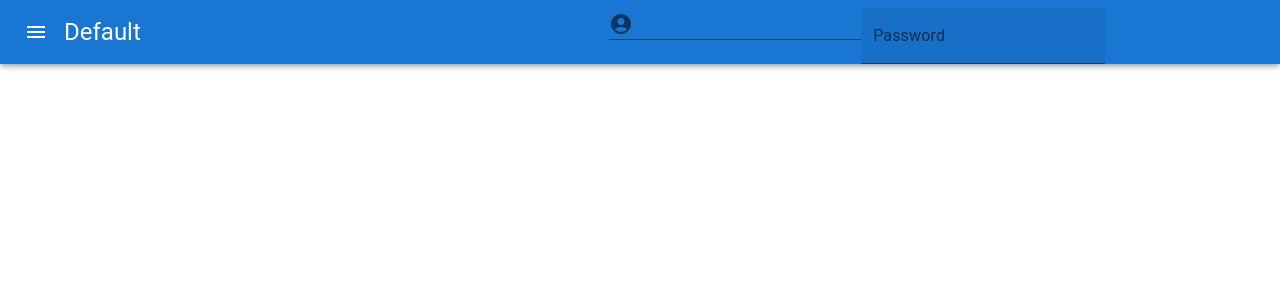
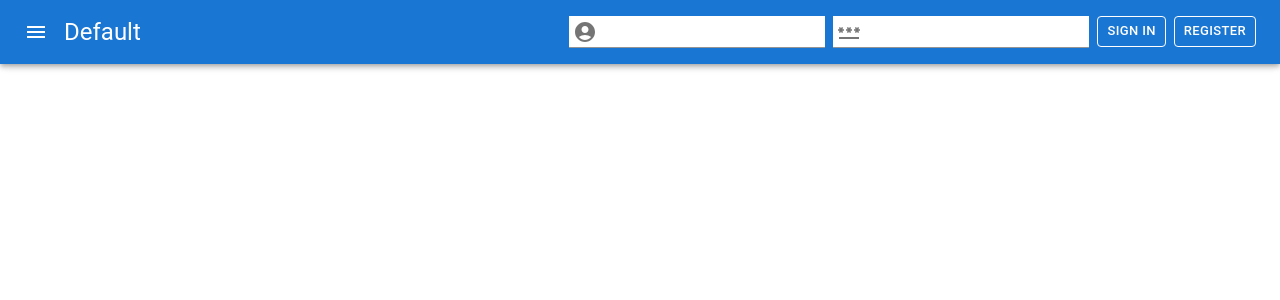
Before and after one commit to nzkarl00/AuctionSiteFrontend, a React (Create React App) app: page /navbar in a window 1280 px wide. Shown: the top 300 px of the page. Built offline with nearby package versions, Linux system fonts and the light colour scheme.

Commit message:
Made navbar, in process of changing multiselect on auctions

```diff
--- a/package.json
+++ b/package.json
@@ -19,6 +19,7 @@
     "react-dom": "^18.1.0",
     "react-router-dom": "^6.3.0",
     "react-scripts": "5.0.1",
+    "react-select": "^5.3.2",
     "typescript": "^4.6.4",
     "web-vitals": "^2.1.4",
     "zustand": "^4.0.0-rc.1"
--- a/src/Auctions.tsx
+++ b/src/Auctions.tsx
@@ -1,11 +1,12 @@
 import axios from 'axios';
-import React from "react";
+import React, { Component } from 'react'
+import Select from 'react-select'
 import {
     Box,
     Card, Checkbox, Chip,
     Container, Divider, FormControl, Grid, InputLabel,
     List,
-    ListItemButton, ListItemText, MenuItem, OutlinedInput, Paper, Select, SelectChangeEvent,
+    ListItemButton, ListItemText, MenuItem, OutlinedInput, Paper, SelectChangeEvent,
     Stack, TextField
 } from "@mui/material";
 import Navbar from "./Navbar";
@@ -56,6 +57,7 @@ const Auctions = () => {
         const {
         target: {value},
         } = event;
+        console.log(event.target)
         setSelectedCategories(
             typeof value === 'string' ? value.split(',') : value,
         );
@@ -145,21 +147,13 @@ const Auctions = () => {
                 <h3>Filter:</h3>
                 <TextField id="searchParams" label="Search" onChange={updateSearch}/>
                 <br></br>
-                <Select id={"categorySelect"} onChange={handleCatSelection} multiple value = {selectedCategories} placeholder={"Categories"}
-                    MenuProps={{sx:{maxHeight: 300}}}
-                    renderValue={(selected) => (
-                    <Box sx={{ display: 'flex', flexWrap: 'wrap', gap: 0.5 }}>
-                        {selected.map((value) => (
-                            <Chip key={value} label={value} />
-                        ))}
-                    </Box>
-                    )}>
-                    {categories.map((cat) => (
-                        <MenuItem key={cat.categoryId} value={cat.name}>
-                            <ListItemText primary={cat.name} />
-                        </MenuItem>
-                    ))}
-                </Select>
+                <Select
+                    isMulti
+                    name="categories"
+                    options={categories}
+                    className="basic-multi-select"
+                    classNamePrefix="select"
+                />
             </FormControl>
         </Paper>
         )
--- a/src/Navbar.tsx
+++ b/src/Navbar.tsx
@@ -1,6 +1,6 @@
 import {
-    AppBar,
-    Box,
+    AppBar, Avatar,
+    Box, Button, Divider, Grid,
     IconButton, Input, InputAdornment, InputLabel,
     Menu, MenuItem, TextField,
     Toolbar,
@@ -12,11 +12,14 @@ import {AccountCircle, Search, VerifiedUser} from "@mui/icons-material";
 import SearchIcon from '@mui/icons-material/Search';
 import React from "react";
 import {useUserStore} from "./store";
+import PasswordIcon from '@mui/icons-material/Password';
 
 const Navbar = (props: { pageName: any; loggedIn?: boolean}) => {
     const [anchorElement, setAnchorElement] = React.useState<null | HTMLElement>(null);
     const token = useUserStore(state => state.userToken)
     const setToken = useUserStore(state => state.setToken)
+    const userId = useUserStore(state => state.userId)
+    const setUserId = useUserStore(state => state.setUserId)
     const open = Boolean(anchorElement);
     const emailRegex = new RegExp('^[^\s@]+@([^\s@.,]+\.)+[^\s@.,]{1,}$')
     const [email, setEmail] = React.useState('')
@@ -27,20 +30,34 @@ const Navbar = (props: { pageName: any; loggedIn?: boolean}) => {
     const updatePasswordState = (event: { target?: any; }) => {
         setPassword(event.target.value)
     }
+    const styles = {
+        loginInput: {
+            backgroundColor: "white"
+        }
+    }
     const getLoggedIn = () => {
         console.log(token)
         if (token === '') {
             return (
-                <Box sx={{ flexGrow: 1, alignSelf: "flex-end"}}>
-                    <Input id="navEmail" startAdornment={<InputAdornment position="start"><AccountCircle /></InputAdornment>}/>
-                    <TextField type="password" variant="filled" id="password" label="Password" onChange={updatePasswordState}/>
-
-                </Box>
+                <Grid container justifyContent="flex-end" spacing={1}>
+                    <Grid item>
+                    <Input style={styles.loginInput} id="navEmail" startAdornment={<InputAdornment position="start">&nbsp;<AccountCircle/></InputAdornment>}/>
+                    </Grid>
+                    <Grid item>
+                    <Input style={styles.loginInput} type="password" id="navEmail" startAdornment={<InputAdornment position="start">&nbsp;<PasswordIcon/></InputAdornment>}/>
+                    </Grid>
+                    <Grid item>
+                        <Button size="small" color="inherit" variant="outlined">Sign In</Button>
+                    </Grid>
+                    <Grid item>
+                        <Button size="small" color="inherit" variant="outlined">Register</Button>
+                    </Grid>
+                </Grid>
             )
         } else {
             return (
             <div>
-                <IconButton id="accountButton" edge={"end"} onClick={openAccountMenu}><AccountCircle sx={{color:"white"}}/></IconButton>
+                <IconButton id="accountButton" edge={"end"} onClick={openAccountMenu}><Avatar alt={"User Profile Photo"} src={"http://localhost:4941/api/v1/users/" + "8" + "/image"}/></IconButton>
                 <Menu anchorEl={anchorElement} MenuListProps={{"aria-labelledby": "accountButton"}} open={open} onClose={closeAccountMenu}>
                     <MenuItem><Link to={"/register"}>My Profile</Link></MenuItem>
                     <MenuItem><Link to={"/register"}>My Auctions</Link></MenuItem>
@@ -65,7 +82,6 @@ const Navbar = (props: { pageName: any; loggedIn?: boolean}) => {
         <Toolbar>
             <MenuIcon sx={{mr:2}} />
             <Typography variant={"h5"} sx={{mr:2}}>{props.pageName}</Typography>
-            <Box sx={{ flexGrow: 1 }} />
             {getLoggedIn()}
         </Toolbar>
     </AppBar>
--- a/src/Register.tsx
+++ b/src/Register.tsx
@@ -21,6 +21,7 @@ const Register = () => {
     const [profilePhoto, setProfilePhoto] = React.useState(null)
     const emailRegex = new RegExp('^[^\s@]+@([^\s@.,]+\.)+[^\s@.,]{1,}$')
     const setToken = useUserStore(state => state.setToken)
+    const setUserId = useUserStore(state => state.setUserId)
     const updateFirstNameState  = (event: { target?: any; }) => {
         setFirstName(event.target.value);
     }
@@ -47,7 +48,7 @@ const Register = () => {
     const newUser = () => {
         axios.post('http://localhost:4941/api/v1/users/register', {firstName: firstName, lastName: lastName, email: email, password: password})
             .then((response) => {
-                let newId = response.data.userId
+                setUserId(response.data.userId)
                 axios.post('http://localhost:4941/api/v1/users/login', {email: email, password: password})
                     .then((response2) => {
                         setToken(response2.data.token)
--- a/src/store/index.ts
+++ b/src/store/index.ts
@@ -1,14 +1,20 @@
 import create from 'zustand';
 
 interface UserState {
+    userId: number;
     userToken: String;
     setToken: (token: String) => void;
+    setUserId: (Id: number) => void;
 }
 
 const useStore = create<UserState>((set) => ({
+    userId: -1,
     userToken: '',
     setToken: (token: String) => set(() => {
         return {userToken: token}
+    }),
+    setUserId: (Id: number) => set(() => {
+        return {userId: Id}
     })
 }))
 
```
